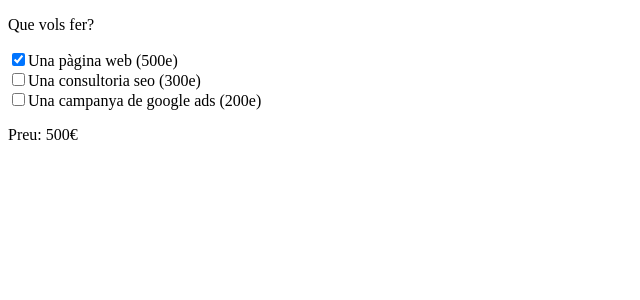
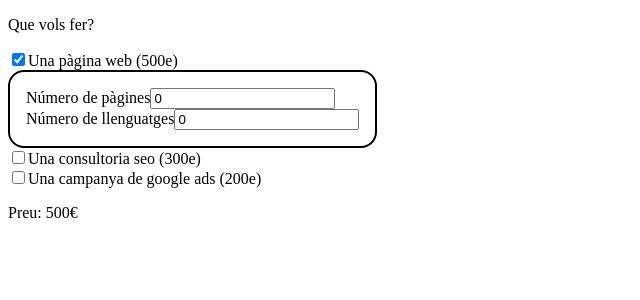
Before and after one commit to gerouvi/sprint-7, a React (Create React App) app: page / in a window 1280 px wide. Both pictures are taken after a click on the checkbox "Una pàgina web (500e)". Shown: the top 300 px of the page, without its empty margins (0-640 px from the left). Built offline with nearby package versions, Linux system fonts and the light colour scheme.

Commit message:
sprint 7, exercici 2

```diff
--- a/package.json
+++ b/package.json
@@ -9,6 +9,7 @@
     "react": "^18.2.0",
     "react-dom": "^18.2.0",
     "react-scripts": "5.0.1",
+    "styled-components": "^5.3.5",
     "web-vitals": "^2.1.4"
   },
   "scripts": {
--- a/src/App.js
+++ b/src/App.js
@@ -1,4 +1,5 @@
 import { useReducer } from 'react';
+import { WrapperWebOptions } from './App.styles';
 
 function App() {
   const { budgetForm, dispatchBudgetForm } = useBudgetForm();
@@ -19,6 +20,34 @@ function App() {
         />
         <label htmlFor="web">Una pàgina web (500e)</label>
       </div>
+      {budgetForm.web.active && (
+        <WrapperWebOptions>
+          <div>
+            <label>Número de pàgines</label>
+            <input
+              value={budgetForm.pages.numberPages}
+              onChange={(e) =>
+                dispatchBudgetForm({
+                  type: 'number_pages_changed',
+                  value: e.target.value,
+                })
+              }
+            ></input>
+          </div>
+          <div>
+            <label>Número de llenguatges</label>
+            <input
+              value={budgetForm.pages.numberLanguages}
+              onChange={(e) =>
+                dispatchBudgetForm({
+                  type: 'number_languages_changed',
+                  value: e.target.value,
+                })
+              }
+            ></input>
+          </div>
+        </WrapperWebOptions>
+      )}
       <div>
         <input
           type="checkbox"
@@ -67,7 +96,11 @@ const budgetFormReducer = (state, action) => {
             numberPages: 0,
             numberLanguages: 0,
           },
-          totalPrice: state.totalPrice - state.web.price,
+          totalPrice:
+            state.totalPrice -
+            state.web.price -
+            state.pages.numberPages * 30 -
+            state.pages.numberLanguages * 30,
         };
       }
       return {
@@ -113,11 +146,13 @@ const budgetFormReducer = (state, action) => {
           numberPages: action.value,
           numberLanguages: state.pages.numberLanguages,
         },
-        totalPrice: state.totalPrice + state.pages.numberPages * 30,
+        totalPrice:
+          state.totalPrice - state.pages.numberPages * 30 + action.value * 30,
       };
     }
 
     case 'number_languages_changed': {
+      console.log(action.value);
       if (action.value < 0 || isNaN(action.value)) return { ...state };
       return {
         ...state,
@@ -125,7 +160,10 @@ const budgetFormReducer = (state, action) => {
           numberPages: state.pages.numberPages,
           numberLanguages: action.value,
         },
-        totalPrice: state.totalPrice + state.pages.numberLanguages * 30,
+        totalPrice:
+          state.totalPrice -
+          state.pages.numberLanguages * 30 +
+          action.value * 30,
       };
     }
 
--- /dev/null
+++ b/src/App.styles.js
@@ -0,0 +1,8 @@
+import styled from 'styled-components';
+
+export const WrapperWebOptions = styled.div`
+  padding: 1em;
+  border: 2px solid black;
+  border-radius: 1em;
+  width: fit-content;
+`;
```
Also changed, not shown: 1 other file (tests, documents, lock files or other folders).
